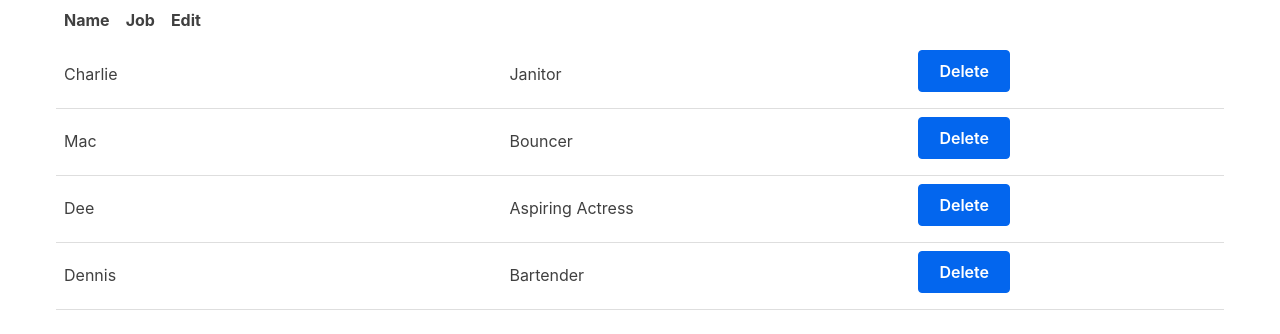
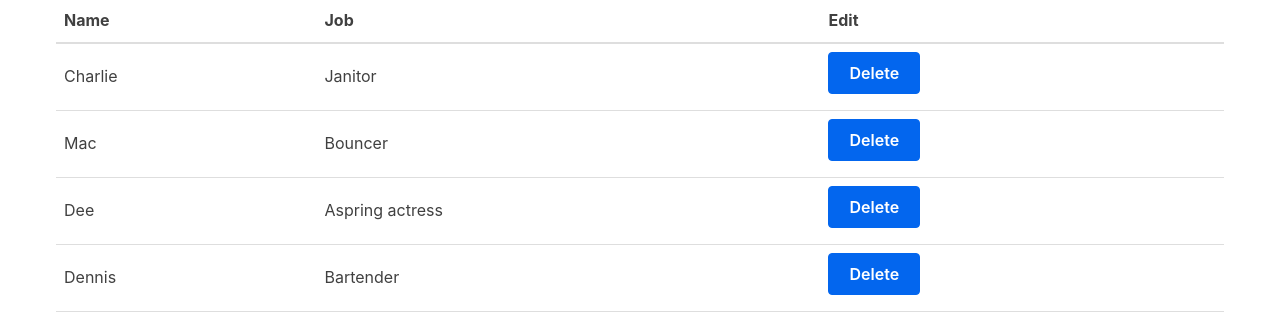
Before and after one commit to tranguyen-grc/csc-307-app, a React (Vite) app in the folder packages/react-frontend/: page / in a window 1280 px wide. Shown: the top 334 px of the page. Built offline with nearby package versions, Linux system fonts and the light colour scheme.

Commit message:
fixed up to step 6

```diff
--- a/packages/react-frontend/src/MyApp.jsx
+++ b/packages/react-frontend/src/MyApp.jsx
@@ -1,4 +1,3 @@
-// src/MyApp.jsx
 import React, { useState } from "react";
 import Table from "./Table";
 
@@ -14,7 +13,7 @@ function MyApp() {
     },
     {
       name: "Dee",
-      job: "Aspiring Actress",
+      job: "Aspring actress",
     },
     {
       name: "Dennis",
@@ -31,10 +30,7 @@ function MyApp() {
 
   return (
     <div className="container">
-      <Table
-      characterData={characters}
-      removeCharacter={removeOneCharacter}
-      />
+      <Table characterData={characters} removeCharacter={removeOneCharacter} />
     </div>
   );
 }
--- a/packages/react-frontend/src/Table.jsx
+++ b/packages/react-frontend/src/Table.jsx
@@ -1,15 +1,14 @@
-// src/Table.jsx
 import React from "react";
 
 function TableHeader() {
   return (
-    <thread>
+    <thead>
       <tr>
         <th>Name</th>
         <th>Job</th>
         <th>Edit</th>
       </tr>
-    </thread>
+    </thead>
   );
 }
 
--- a/packages/react-frontend/src/main.jsx
+++ b/packages/react-frontend/src/main.jsx
@@ -1,14 +1,12 @@
-// src/main.jsx
 import React from "react";
 import ReactDOMClient from "react-dom/client";
 import MyApp from "./MyApp";
 import "./main.css";
 
-// Create the container
 const container = document.getElementById("root");
 
 // Create a root
 const root = ReactDOMClient.createRoot(container);
 
-// Initial render: Render an element to the Root
+// Initial render:
 root.render(<MyApp />);
```
Also changed, not shown: packages/react-frontend/src/Form.jsx (added).
